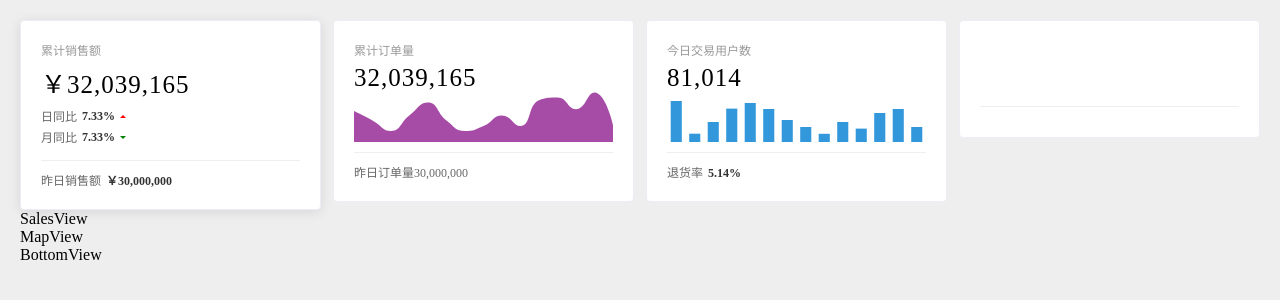
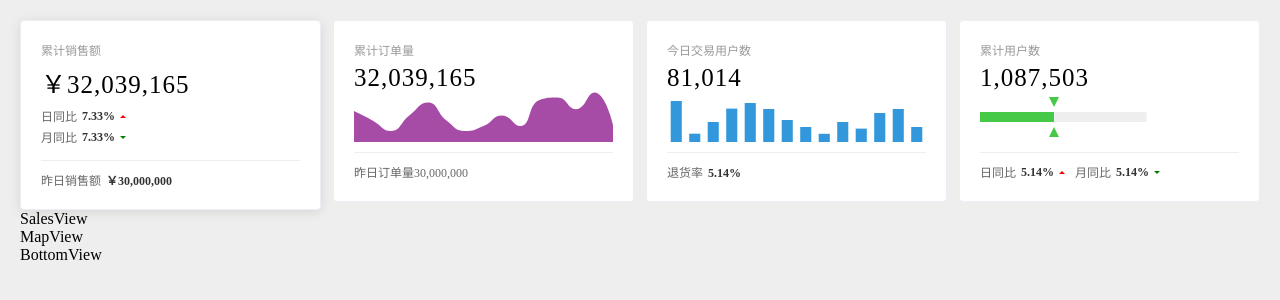
Before and after one commit to mochangkui/datav-report-dev, a Vue app: page / in a window 1280 px wide. Shown: the top 300 px of the page. Built offline with nearby package versions, Linux system fonts and the light colour scheme.

Commit message:
累计用户数组件开发

```diff
--- a/src/components/TotalUsers/index.vue
+++ b/src/components/TotalUsers/index.vue
@@ -1,5 +1,19 @@
 <template>
-  <common-card />
+  <common-card title="累计用户数" value="1,087,503">
+    <template>
+      <div id="total-users-chart" :style="{ width: '100%', height: '100%' }"></div>
+    </template>
+    <template v-slot:footer>
+      <div class="total-users-footer">
+        <span>日同比</span>
+        <span class="emphasis">5.14%</span>
+        <div class="increase"></div>
+        <span class="month">月同比</span>
+        <span class="emphasis">5.14%</span>
+        <div class="decrease"></div>
+      </div>
+    </template>
+  </common-card>
 </template>
 
 <script>
@@ -8,10 +22,115 @@ export default {
   name: 'TotalUsers',
   components: {
     CommonCard
+  },
+  mounted () {
+    const chartDom = document.getElementById('total-users-chart')
+    const chart = this.$echarts.init(chartDom)
+    chart.setOption({
+      grid: {
+        left: 0,
+        right: 0,
+        top: 0,
+        bottom: 0
+      },
+      xAxis: {
+        type: 'value',
+        show: false
+      },
+      yAxis: {
+        type: 'category',
+        show: false
+      },
+      series: [{
+        name: '上月平台用户数',
+        type: 'bar',
+        stack: '总量',
+        data: [200],
+        barWidth: 10,
+        itemStyle: {
+          color: '#45c946'
+        }
+      }, {
+        name: '今日平台用户数',
+        type: 'bar',
+        stack: '总量',
+        data: [250],
+        barWidth: 10,
+        itemStyle: {
+          color: '#eee'
+        }
+      }, {
+        type: 'custom',
+        stack: '总量',
+        data: [200],
+        renderItem: (params, api) => {
+          const value = api.value(0)
+          const endPoint = api.coord([value, 0])
+          return {
+            type: 'group',
+            position: endPoint,
+            children: [{
+              type: 'path',
+              shape: {
+                d: 'M1024 255.996 511.971 767.909 0 255.996 1024 255.996z',
+                x: -5,
+                y: -20,
+                width: 10,
+                height: 10,
+                layout: 'cover'
+              },
+              style: {
+                fill: '#45c946'
+              }
+            }, {
+              type: 'path',
+              shape: {
+                d: 'M0 767.909l512.029-511.913L1024 767.909 0 767.909z',
+                x: -5,
+                y: 10,
+                width: 10,
+                height: 10,
+                layout: 'cover'
+              },
+              style: {
+                fill: '#45c946'
+              }
+            }]
+          }
+        }
+      }]
+    })
   }
 }
 </script>
 
 <style lang="scss" scoped>
-
+  .total-users-footer {
+    display: flex;
+    align-items: center;
+    .increase {
+      width: 0;
+      height: 0;
+      border-width: 3px;
+      border-color: transparent transparent red transparent;
+      border-style: solid;
+      margin: 0 0 3px 5px;
+    }
+    .decrease {
+      width: 0;
+      height: 0;
+      border-width: 3px;
+      border-color: green transparent transparent transparent;
+      border-style: solid;
+      margin: 3px 0 0 5px;
+    }
+    .month {
+      margin-left: 10px;
+    }
+    .emphasis {
+      margin-left: 5px;
+      color: #333;
+      font-weight: 700;
+    }
+  }
 </style>
```
